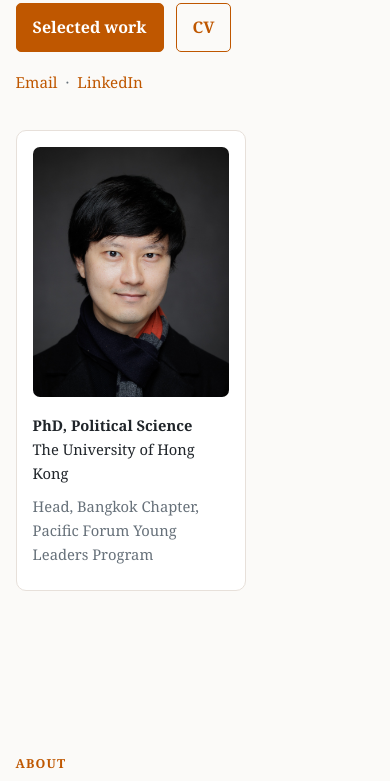
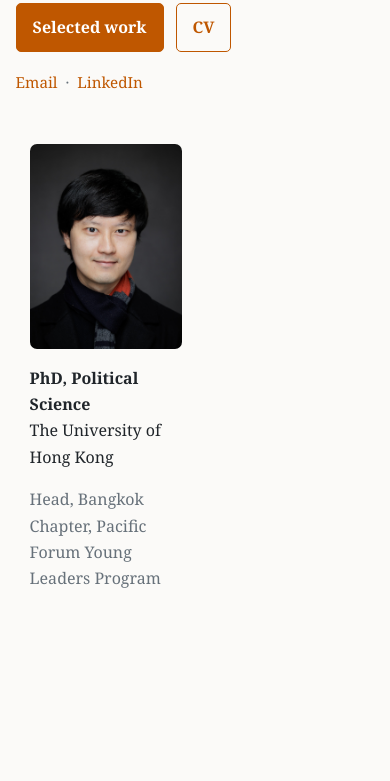
Before and after one commit to JosephMaAttawat/JosephMaAttawat.github.io, a plain HTML site: page index.html in a window 390 px wide. Shown: the part 535-1316 px from the top of the page. Drawn offline with Linux system fonts and the light colour scheme.

Commit message:
Adjust styles for portrait cards and images
Reduced dimensions and padding for portrait cards and images.

```diff
--- a/styles.css
+++ b/styles.css
@@ -141,33 +141,20 @@
 
 /* PROFILE */
 
-.portrait-card,
-.card,
-.project{
-    background:var(--paper);
-    border:1px solid var(--line);
-    border-radius:10px;
-}
-
 .portrait-card{
-    width:250px;
-    padding:16px;
+    width:190px;
+    padding:14px;
     justify-self:end;
 }
 
 .portrait{
     display:block;
     width:100%;
-    height:270px;
+    height:215px;
     object-fit:cover;
     object-position:center 28%;
     border-radius:7px;
-    margin:0 0 16px;
-}
-
-.portrait-card p{
-    margin:8px 0;
-    font-size:.92rem;
+    margin:0 0 14px;
 }
 
 .muted{
@@ -282,15 +269,13 @@
     }
 
     .portrait-card{
-        width:230px;
+        width:180px;
     }
 
     .portrait{
-        height:250px;
+        height:205px;
     }
 }
-
-/* MOBILE */
 
 @media(max-width:800px){
     .hero-grid,
@@ -308,12 +293,12 @@
     }
 
     .portrait-card{
-        width:230px;
+        width:180px;
         justify-self:start;
     }
 
     .portrait{
         width:100%;
-        height:250px;
+        height:205px;
     }
 }
```
